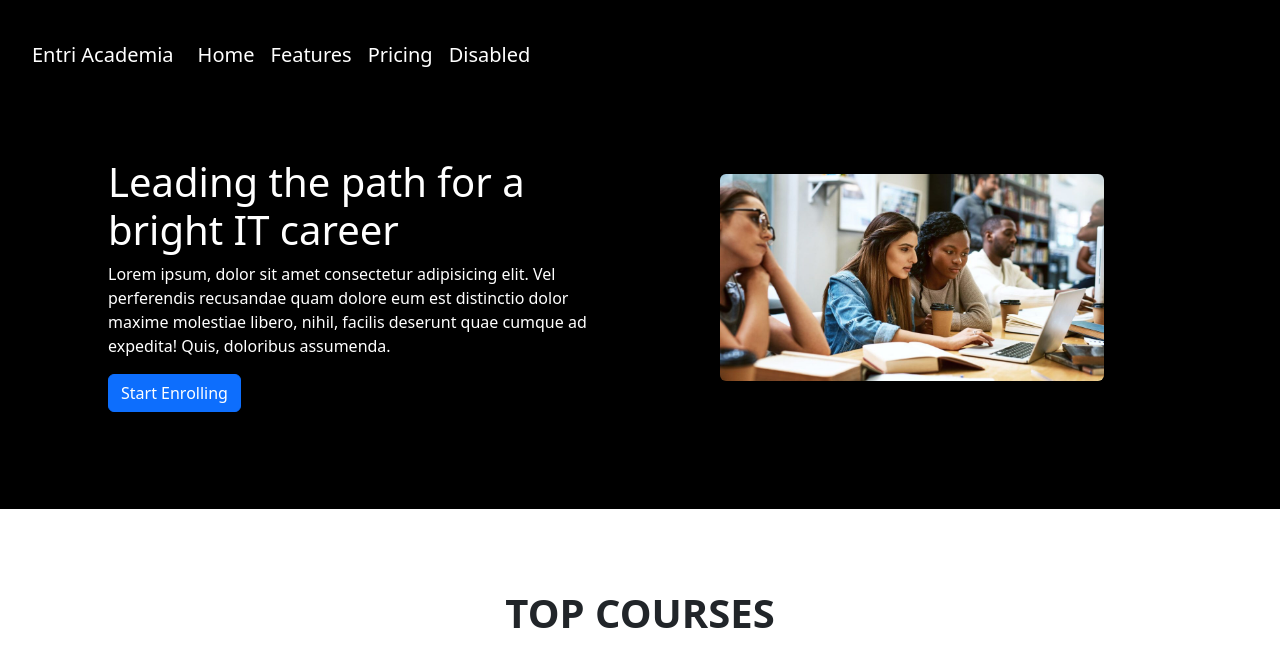
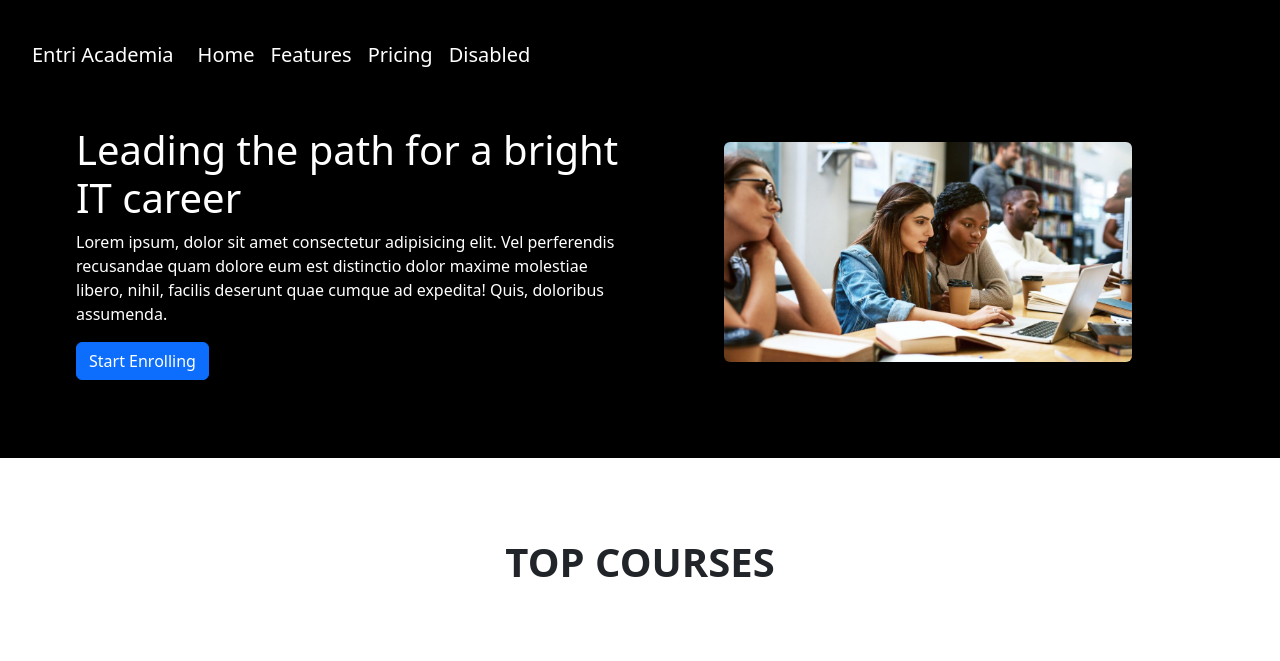
Before and after one commit to mariarosekg/Entri_academia, a plain HTML site: page index.html in a window 1280 px wide. Shown: the top 661 px of the page. Drawn offline with nearby package versions, Linux system fonts and the light colour scheme.

Commit message:
second commit

```diff
--- a/index.html
+++ b/index.html
@@ -38,10 +38,10 @@
     </div>
 
     <section class=" bg-black pb-5">
-      <div class=" row mx-5 text-right p-5">
-          <div class="col-sm-12 col-md-6">
+      <div class=" row mx-5 text-right p-3">
+          <div class="col-sm-6 col-md-6">
               <h1 class="text-white ">Leading the path for a bright IT career</h1>
-              <p class="text-white ">
+              <p class="text-white  ">
                   Lorem ipsum, dolor sit amet consectetur adipisicing elit. Vel perferendis recusandae quam dolore eum est distinctio dolor maxime molestiae libero, nihil, facilis deserunt quae cumque ad expedita! Quis, doloribus assumenda.
               </p>
               <button class="btn btn-primary">Start Enrolling</button>
```
